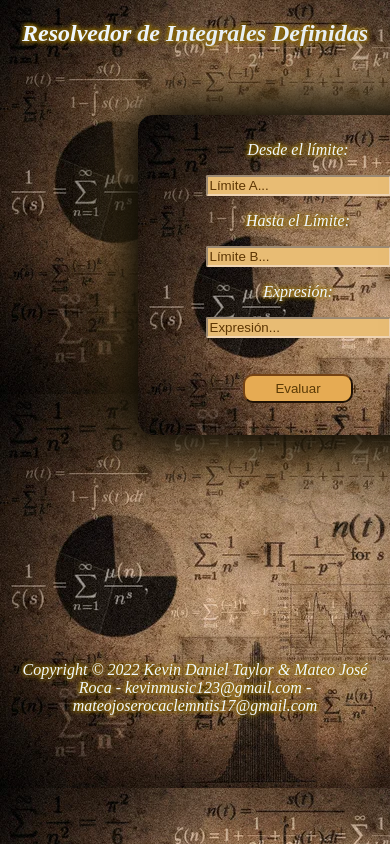
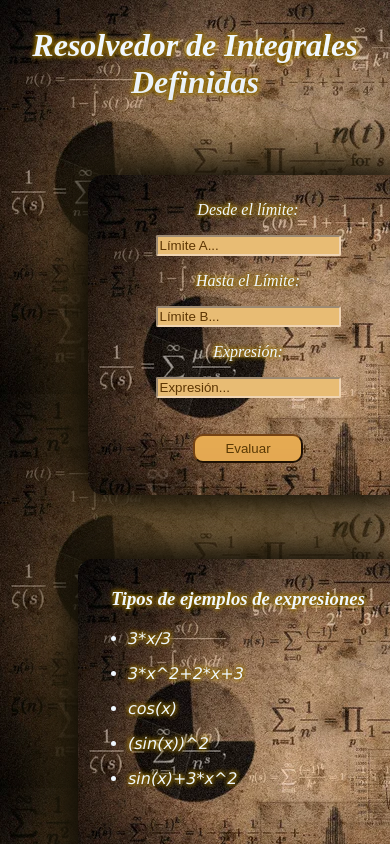
Before and after one commit to mateoroca/Integral-solver, a plain HTML site: page final_integral_solver_javascript/index.html in a window 390 px wide. Shown: the top 844 px of the page. Drawn offline with Linux system fonts and the light colour scheme.

Commit message:
media queries

```diff
--- a/final_integral_solver_javascript/css/style.css
+++ b/final_integral_solver_javascript/css/style.css
@@ -1,8 +1,23 @@
+
+
 body {
     font-style: italic;
     color: aliceblue;
     text-shadow: 0 0 5px rgba(116, 80, 3, 0.895), 0 0 5px rgba(116, 80, 3, 0.895), 0 0 5px gold;
     background: url(math.jpg);
+}
+
+#main-titlle{
+
+    font-size: xx-large;
+
+}
+
+#main-titlle:hover{
+
+    text-shadow: 0 0 10px rgb(230, 185, 71), 0 0 20px rgb(247, 227, 176), 0 0 80px rgb(247, 227, 176);
+    border-color: white;
+    color: white;
 }
 
 #main-box{
@@ -143,3 +158,47 @@ span sup {
     position: absolute;
     left: 0;
 }
+
+#Copyright{
+    margin-top: 30px;
+}
+
+
+@media (max-width:830px){
+
+    #main-box{
+
+
+        height: 900px;
+        flex-direction:column;
+
+
+    }
+
+    #form-box{
+
+        width: 300px;
+        margin-right: 10px;
+        margin-left: 50px;
+
+    }
+
+    #exemples{
+        margin-top: 40%;
+        width: 300px;
+        left: 20px;
+        margin-left: 50px;
+
+    }
+
+    #resultdiv{
+
+        width: 280px;
+        left: 20px;
+        margin-left: 50px;
+    }
+
+
+
+
+}
--- a/final_integral_solver_javascript/index.html
+++ b/final_integral_solver_javascript/index.html
@@ -9,7 +9,7 @@
 </head>
 <body>
     <center>
-        <h2> Resolvedor de Integrales Definidas </h2>
+        <h2 id="main-titlle"> Resolvedor de Integrales Definidas </h2>
         <br>
     <div id="main-box">
         <div id="form-box">
@@ -43,6 +43,6 @@
     <script src="./script/main.js"></script>
     <br>
     <br>
-    <center><footer> Copyright © 2022 Kevin Daniel Taylor & Mateo José Roca - kevinmusic123@gmail.com - mateojoserocaclemntis17@gmail.com </footer></center>
+    <center><footer id="Copyright"> Copyright © 2022 Kevin Daniel Taylor & Mateo José Roca - kevinmusic123@gmail.com - mateojoserocaclemntis17@gmail.com </footer></center>
 </body>
 </html>
```
